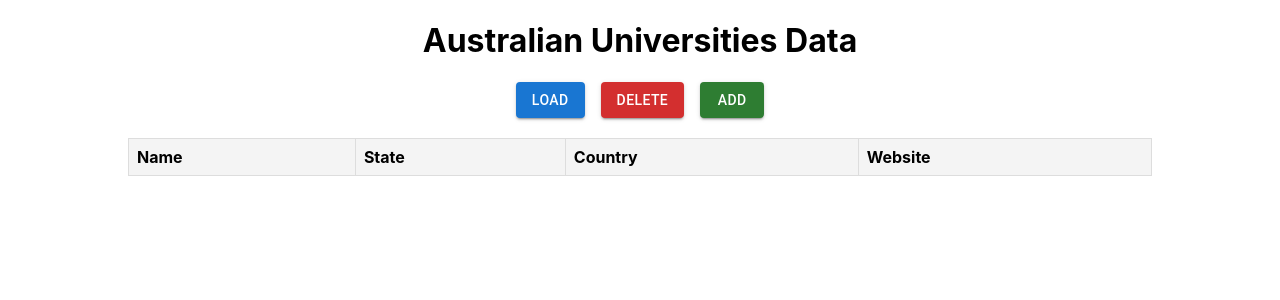
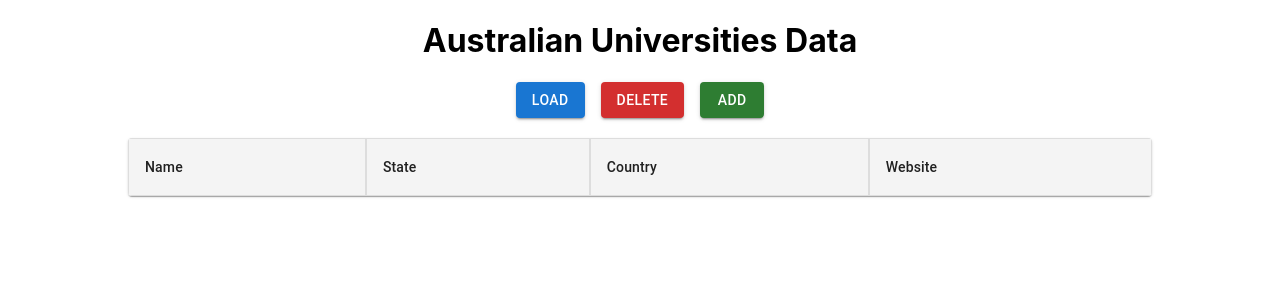
Before and after one commit to juancapuyo/uni-app, a React (Create React App) app: page / in a window 1280 px wide. Shown: the top 300 px of the page. Built offline with nearby package versions, Linux system fonts and the light colour scheme.

Commit message:
Bonus: Used UI package to style table. Custom sticky header.

```diff
--- a/package.json
+++ b/package.json
@@ -6,6 +6,7 @@
     "@emotion/react": "^11.11.4",
     "@emotion/styled": "^11.11.5",
     "@mui/material": "^5.16.0",
+    "@mui/styled-engine-sc": "^6.0.0-alpha.18",
     "@testing-library/jest-dom": "^5.17.0",
     "@testing-library/react": "^13.4.0",
     "@testing-library/user-event": "^13.5.0",
@@ -13,6 +14,7 @@
     "react": "^18.3.1",
     "react-dom": "^18.3.1",
     "react-scripts": "5.0.1",
+    "styled-components": "^6.1.11",
     "web-vitals": "^2.1.4"
   },
   "scripts": {
--- a/src/components/UniTable.js
+++ b/src/components/UniTable.js
@@ -2,7 +2,14 @@
 import axios from 'axios';
 import './UniTable.css';
 import Button from '@mui/material/Button';
-import Stack from '@mui/material/Stack'
+import Stack from '@mui/material/Stack';
+import Paper from '@mui/material/Paper';
+import Table from '@mui/material/Table';
+import TableBody from '@mui/material/TableBody';
+import TableCell from '@mui/material/TableCell';
+import TableContainer from '@mui/material/TableContainer';
+import TableHead from '@mui/material/TableHead';
+import TableRow from '@mui/material/TableRow';
 
 const UniTable = () => {
   const [universities, setUniversities] = useState([]);
@@ -28,33 +35,35 @@
 
   return (
     <div className="uni-table-container">
-      <div className="buttons">
+    <div className='buttons'>
       <Stack direction="row" spacing={2} justifyContent="center">
         <Button variant="contained" onClick={loadUniversities}>LOAD</Button>
         <Button variant="contained" color="error" onClick={deleteLastUniversity}>DELETE</Button>
         <Button  variant="contained" color="success" onClick={addFirstUniversityToEnd}>ADD</Button>
         </Stack>
-      </div>
-      <table>
-        <thead>
-          <tr>
-            <th>Name</th>
-            <th>State</th>
-            <th>Country</th>
-            <th>Website</th>
-          </tr>
-        </thead>
-        <tbody>
+    </div>
+    <TableContainer component={Paper} sx={{ maxHeight: 650 }}>
+        <Table stickyHeader>
+          <TableHead>
+            <TableRow>
+            <TableCell sx={{ backgroundColor: '#f4f4f4', border: '1px solid #ddd' }}>Name</TableCell>
+            <TableCell sx={{ backgroundColor: '#f4f4f4', border: '1px solid #ddd' }}>State</TableCell>
+            <TableCell sx={{ backgroundColor: '#f4f4f4', border: '1px solid #ddd' }}>Country</TableCell>
+            <TableCell sx={{ backgroundColor: '#f4f4f4', border: '1px solid #ddd' }}>Website</TableCell>
+            </TableRow>
+          </TableHead>
+        <TableBody>
           {universities.map((university, index) => (
-            <tr key={index}>
-              <td>{university.name}</td>
-              <td>{university['state-province'] || 'N/A'}</td>
-              <td>{university.country}</td>
-              <td><a href={university.web_pages[0]} target="_blank" rel="noopener noreferrer">{university.web_pages[0]}</a></td>
-            </tr>
+            <TableRow key={index}>
+              <TableCell sx={{ border: '1px solid #ddd'}}>{university.name}</TableCell>
+              <TableCell sx={{ border: '1px solid #ddd'}}>{university['state-province'] || 'N/A'}</TableCell>
+              <TableCell sx={{ border: '1px solid #ddd'}}>{university.country}</TableCell>
+              <TableCell sx={{ border: '1px solid #ddd'}}><a href={university.web_pages[0]} target="_blank" rel="noopener noreferrer">{university.web_pages[0]}</a></TableCell>
+            </TableRow>
           ))}
-        </tbody>
-      </table>
+        </TableBody>
+      </Table>
+    </TableContainer>
     </div>
   );
 };
```
Also changed, not shown: 1 other file (tests, documents, lock files or other folders).
